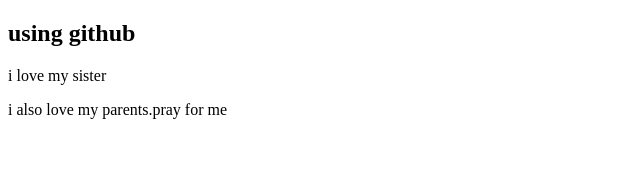
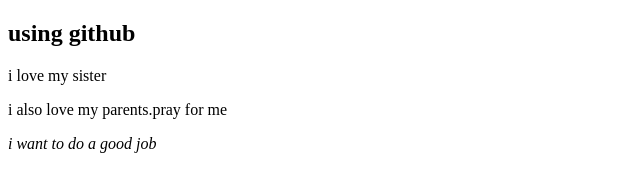
Before and after one commit to nursohag/my-first-website, a plain HTML site: page index.html in a window 1280 px wide. Shown: the whole page, without its empty margins (0-640 px from the left). Drawn offline with Linux system fonts and the light colour scheme.

Commit message:
added a i tag

```diff
--- a/index.html
+++ b/index.html
@@ -10,5 +10,6 @@
     <h2>using github</h2>
     <p>i love my sister</p>
     <p> i also love my parents.pray for me </p>
+    <i>i want to do a good job</i>
 </body>
 </html>
```
